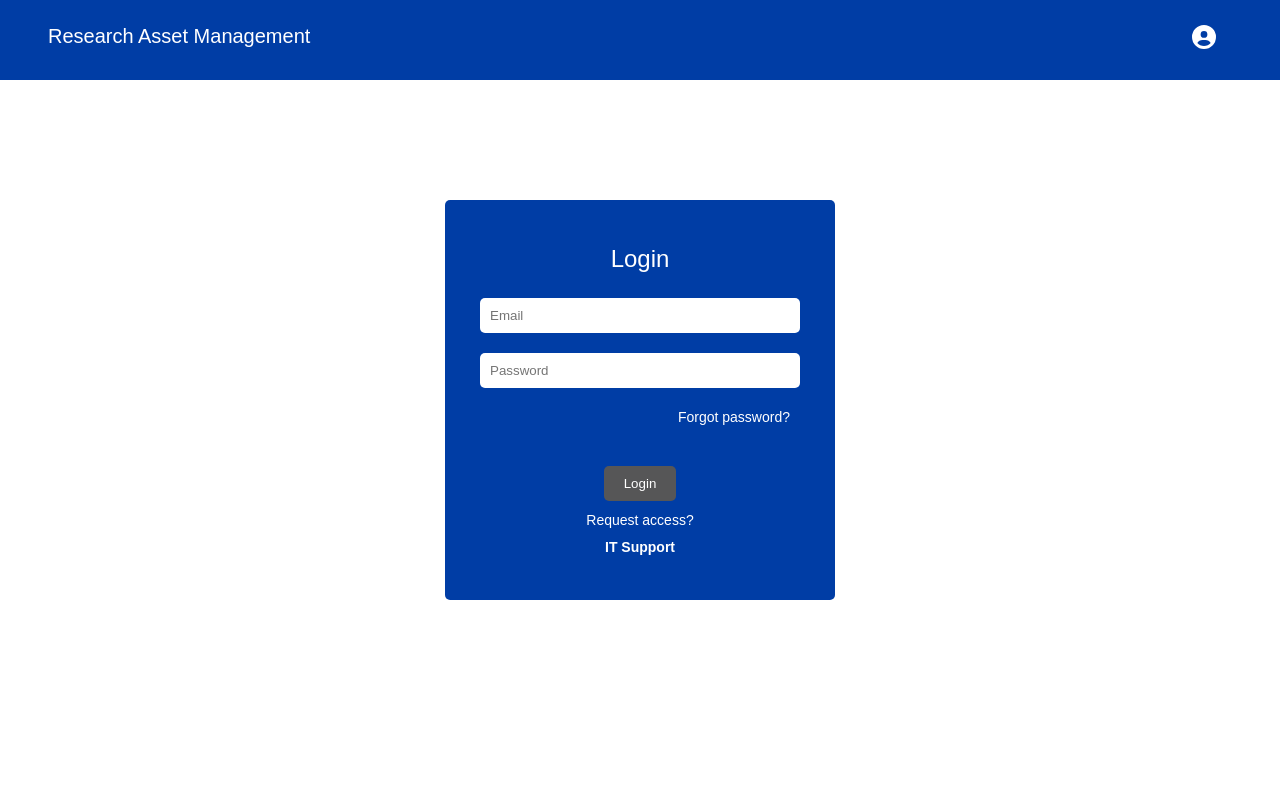
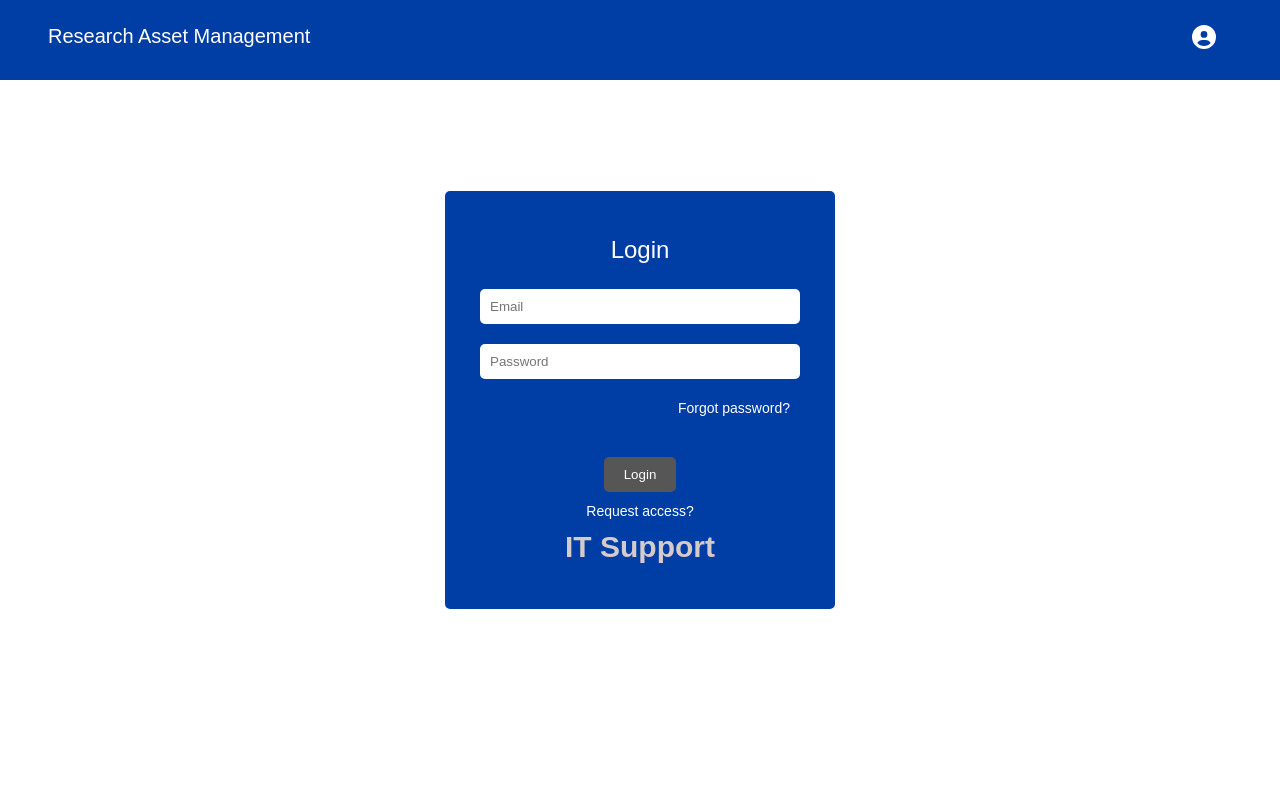
Before and after one commit to slu-csci-5030/RAM_Team_SLU, a React (Vite) app in the folder Frontend/: page / in a window 1280 px wide. Shown: the top 800 px of the page. Built offline with nearby package versions, Linux system fonts and the light colour scheme.

Commit message:
IT Styling

```diff
--- a/Frontend/src/assets/Styles/CompanyDescription.css
+++ b/Frontend/src/assets/Styles/CompanyDescription.css
@@ -65,12 +65,12 @@
 
   display: block;
   margin-top: 10px;
-  color: white
-  font-size 30px;
+  color: rgb(213, 203, 203);
+  font-size :30px;
   font-weight: bold;
 }
 
 #support:hover {
 
-  color: white; /* on hover */
+  color: rgb(210, 206, 206); /* on hover */
 }
```
